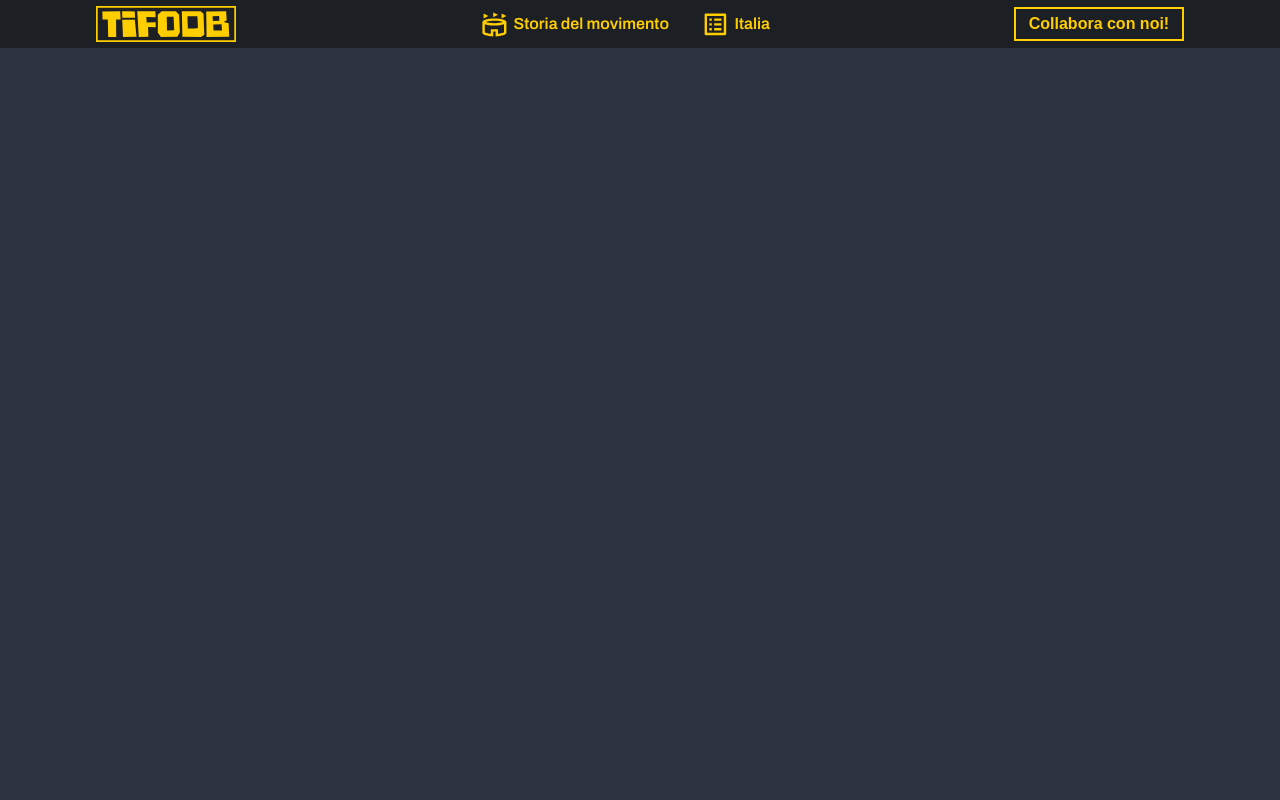
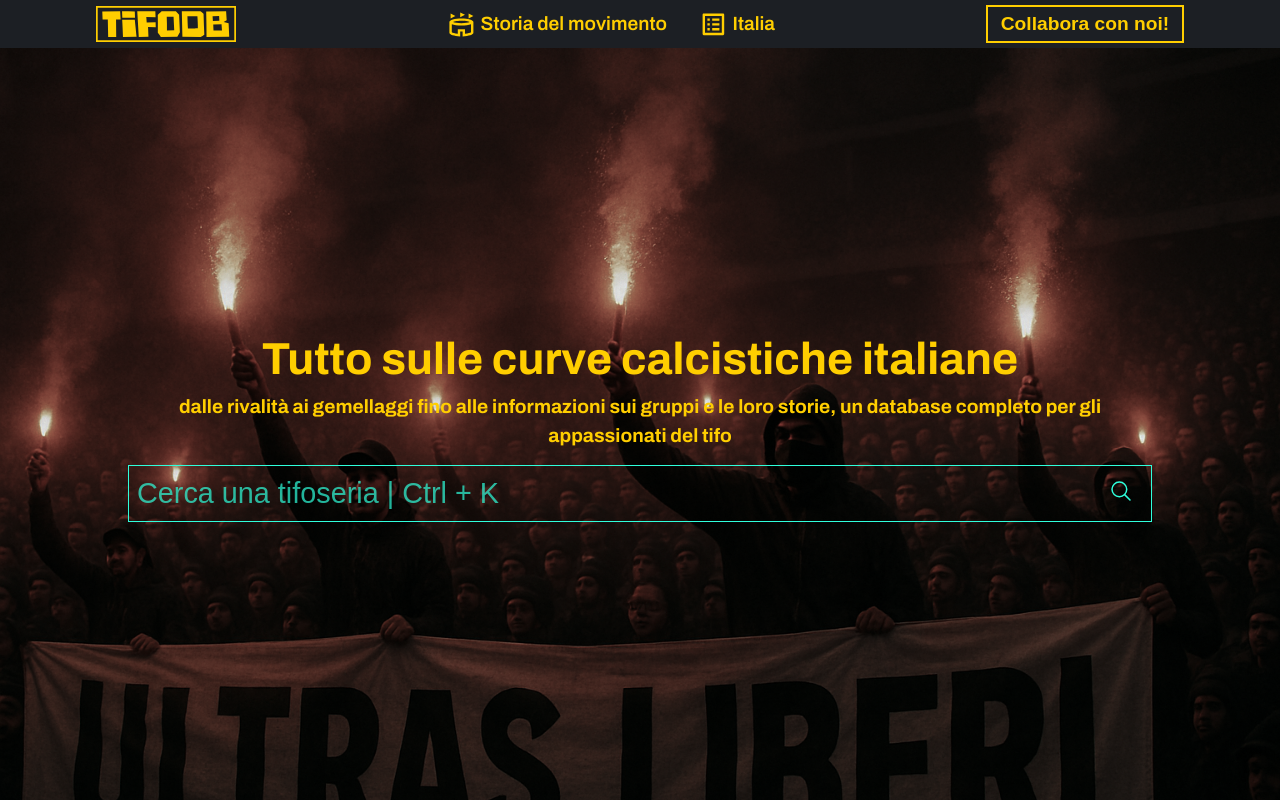
Before and after one commit to jakichandev/tifodb, a React (Vite) app in the folder tifodb_frontend/: page / in a window 1280 px wide. Built offline with nearby package versions, Linux system fonts and the light colour scheme.

Commit message:
hero section and feature "CTRL + K" implemented to set the focus on searchbar

```diff
--- a/tifodb_frontend/src/App.css
+++ b/tifodb_frontend/src/App.css
@@ -39,3 +39,24 @@ p {
   font-size: var(--font-size-normal);
   font-weight: 400;
 }
+input.search {
+  font-size: var(--font-size-md);
+  padding: 0.7rem 0.5rem;
+  width: 100%;
+  margin-top: 0.9rem;
+  background-color: transparent;
+  border: 0.1rem solid var(--color-important);
+  color: var(--color-important);
+  -webkit-appearance: none; /* Rimuove l'aspetto predefinito del browser, se necessario */
+  -moz-appearance: none;
+  appearance: none;
+  &::placeholder {
+    font-size: var(--font-size-md);
+    color: var(--color-important);
+    opacity: 0.7;
+  }
+  &:focus {
+    outline: none;
+    box-shadow: 0 0 0.8rem var(--color-important);
+  }
+}
--- a/tifodb_frontend/src/App.jsx
+++ b/tifodb_frontend/src/App.jsx
@@ -1,11 +1,28 @@
 import "./index.css";
 import "./App.css";
 import Navbar from "./components/ui/Navbar.jsx";
+import Hero from "./components/ui/Hero.jsx";
 import { Routes, Route } from "react-router-dom";
+import { useEffect } from "react";
 function App() {
+  useEffect(() => {
+    document.addEventListener("keydown", (event) => {
+      if (
+        (event.metaKey && event.key === "k") ||
+        (event.ctrlKey && event.key === "k")
+      ) {
+        event.preventDefault();
+        const searchInput = document.querySelector("input.search");
+        if (searchInput) {
+          searchInput.focus();
+        }
+      }
+    });
+  }, []);
   return (
     <>
       <Navbar />
+      <Hero />
       <Routes></Routes>
     </>
   );
--- /dev/null
+++ b/tifodb_frontend/src/components/ui/Hero.css
@@ -0,0 +1,52 @@
+section.hero {
+  position: relative;
+  height: 94vh;
+  width: 100vw;
+  display: flex;
+  justify-content: center;
+  align-items: center;
+  text-align: center;
+  background: url("../../assets/images/Hero.png") no-repeat;
+  background-size: cover;
+  & > div.content {
+    min-width: 50vw;
+    max-width: 80vw;
+  }
+}
+
+div.search-wrapper {
+  position: relative;
+  & > div.submit-wrapper {
+    position: absolute;
+    right: 0;
+    top: 0;
+    margin-right: 2.7rem;
+    margin-top: 0.7rem;
+  }
+}
+
+button.submit {
+  background-color: transparent;
+  border: none;
+  position: relative;
+  right: 2%;
+  & > svg {
+    color: var(--color-important);
+    font-size: 1.5rem;
+    position: absolute;
+  }
+}
+
+@media screen and (max-width: 950px) {
+  section.hero {
+    height: 78vh;
+    & > div.content {
+      width: 90vw;
+      height: 50%;
+      display: flex;
+      flex-direction: column;
+      justify-content: center;
+      gap: 1rem;
+    }
+  }
+}
--- /dev/null
+++ b/tifodb_frontend/src/components/ui/Hero.jsx
@@ -0,0 +1,36 @@
+import "./Hero.css";
+import { IoSearchOutline } from "react-icons/io5";
+
+const Hero = () => {
+  return (
+    <section className="hero">
+      <div className="content">
+        <h2 className="h2">Tutto sulle curve calcistiche italiane</h2>
+        <h4 className="h4">
+          dalle rivalità ai gemellaggi fino alle informazioni sui gruppi e le
+          loro storie, un database completo per gli appassionati del tifo
+        </h4>
+        <div className="search-wrapper">
+          <input
+            type="text"
+            name="search"
+            className="search"
+            id=""
+            placeholder={
+              navigator.userAgent.includes("Mac")
+                ? "Cerca una tifoseria | ⌘ + K"
+                : "Cerca una tifoseria | Ctrl + K"
+            }
+          />
+          <div className="submit-wrapper">
+            <button className="submit" type="submit">
+              <IoSearchOutline className="search-icon" />
+            </button>
+          </div>
+        </div>
+      </div>
+    </section>
+  );
+};
+
+export default Hero;
--- a/tifodb_frontend/src/components/ui/Navbar.css
+++ b/tifodb_frontend/src/components/ui/Navbar.css
@@ -27,6 +27,7 @@ header {
     }
   }
   & > svg {
+    cursor: pointer;
     width: 2.5rem;
     height: 2.5rem;
     fill: var(--color-primary);
@@ -49,6 +50,7 @@ header {
       left: 0;
       transform: translateX(100vw);
       transition: transform 0.3s ease-in-out;
+      z-index: 10;
       &.active {
         transform: translateX(0);
       }
@@ -77,6 +79,7 @@ header {
       width: 90%;
       opacity: 0;
       transition: opacity 0.3s ease-in-out;
+      z-index: 10;
       &.visible {
         opacity: 1;
       }
--- a/tifodb_frontend/src/components/ui/Navbar.jsx
+++ b/tifodb_frontend/src/components/ui/Navbar.jsx
@@ -3,7 +3,7 @@ import { useState } from "react";
 import Logo from "../elements/Logo";
 import Button from "../elements/Button";
 import "../../index.css";
-import "./Navbar.css"; // Assuming you have a CSS file for styling
+import "./Navbar.css";
 import { MdListAlt } from "react-icons/md";
 import { MdOutlineStadium } from "react-icons/md";
 import { CiMenuKebab } from "react-icons/ci";
--- a/tifodb_frontend/src/index.css
+++ b/tifodb_frontend/src/index.css
@@ -2,18 +2,25 @@
 
 :root {
   /* Colori */
-  --color-primary: #ffce00; /* blu brillante */
-  --color-secondary: #ff6f61; /* rosso corallo */
+  --color-primary: #ffce00;
+  --color-secondary: #ff6f61;
+  --color-important: #2fffdc; /* colore importante */
   --color-bg: #2b3440;
   --color-bg-dark: #1c1f24; /* grigio scuro per il background */
   --color-text: #333333; /* grigio scuro per il testo */
 
   /* Font size */
-  --font-size-sm: 0.875rem; /* 14px */
-  --font-size-normal: 1rem; /* 16px */
-  --font-size-md: 1.5rem;
-  --font-size-lg: 2.5rem;
-  --font-size-xl: 3.3rem;
+  --font-size-xs: 0.8rem;
+  --font-size-sm: 1em;
+  --font-size-normal: 1.2rem;
+  --font-size-md: 1.8rem;
+  --font-size-lg: 2.8rem;
+  --font-size-xl: 3.7rem;
+
+  /* Screens */
+  --screen-tablet: 950px;
+  --screen-mobile: 600px;
+  --screen-mobile-sm: 450px;
 }
 
 html {
@@ -36,4 +43,11 @@ body {
   color: var(--color-text);
   background-color: var(--color-bg);
   line-height: 1.5;
+  overflow: hidden;
 }
+
+@media screen and (max-width: 950px) {
+  html {
+    font-size: 12px; /* 15px per tablet */
+  }
+}
```
Also changed, not shown: tifodb_frontend/src/assets/images/Hero.png (added), 1 other file (tests, documents, lock files or other folders).
